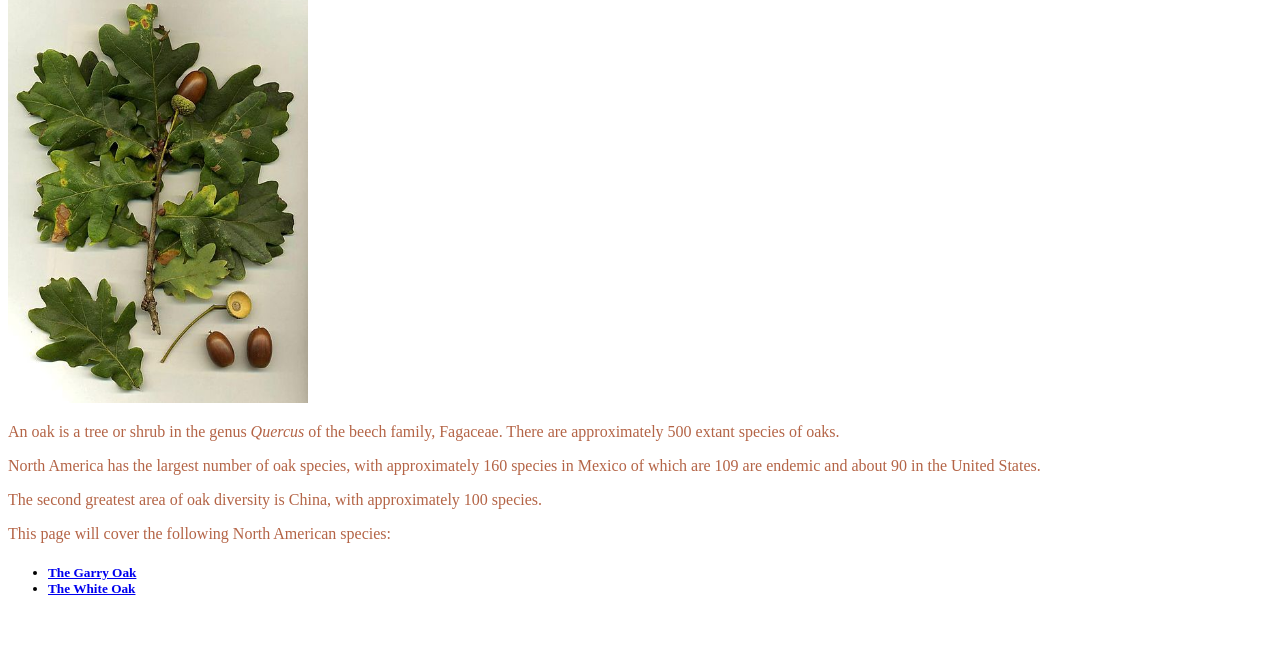
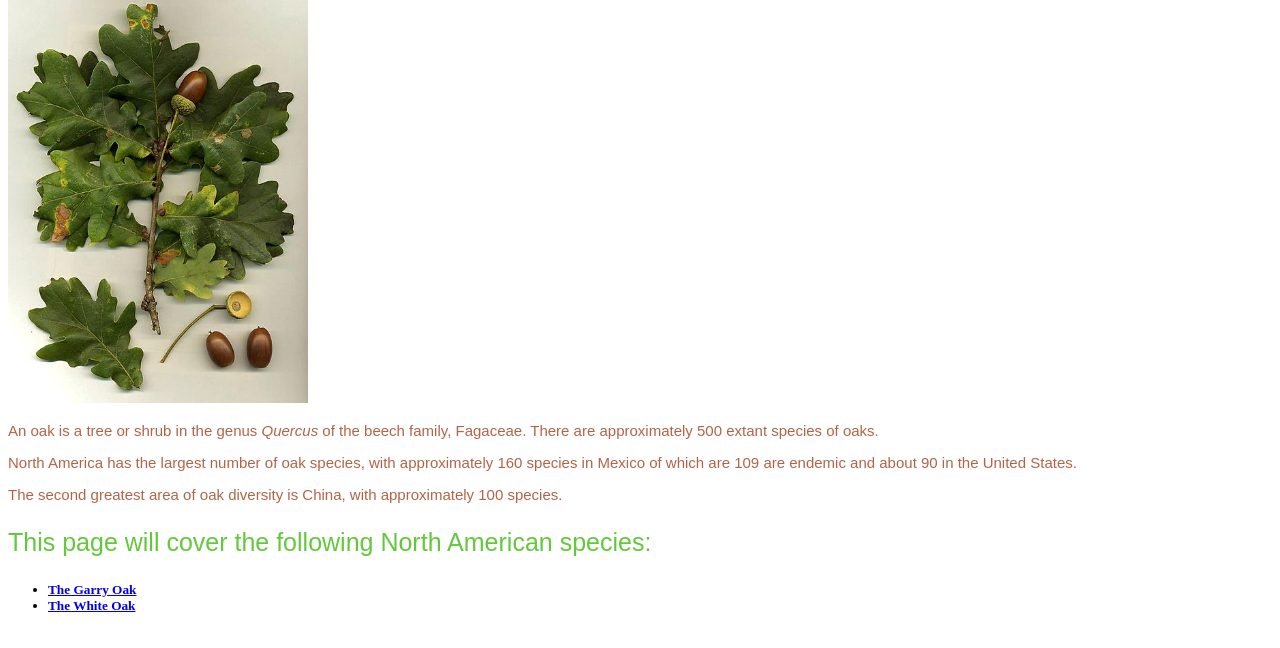
Before and after one commit to kimdelacruz/oaktreesfacts, a plain HTML site: page index.html in a window 1280 px wide. Shown: the part 80-728 px from the top of the page. Drawn offline with Linux system fonts and the light colour scheme.

Commit message:
Add style.css

```diff
--- a/style.css
+++ b/style.css
@@ -12,7 +12,11 @@
 }
 p {
     color: rgb(180, 100, 70);
+    font-family: Arial, Helvetica, sans-serif;
+    font-size: 15px;
 }
 .subheading {
-
+    color: rgb(100, 200, 060);
+    font-family: Arial, Helvetica, sans-serif;
+    font-size: 25px;
 }
```
